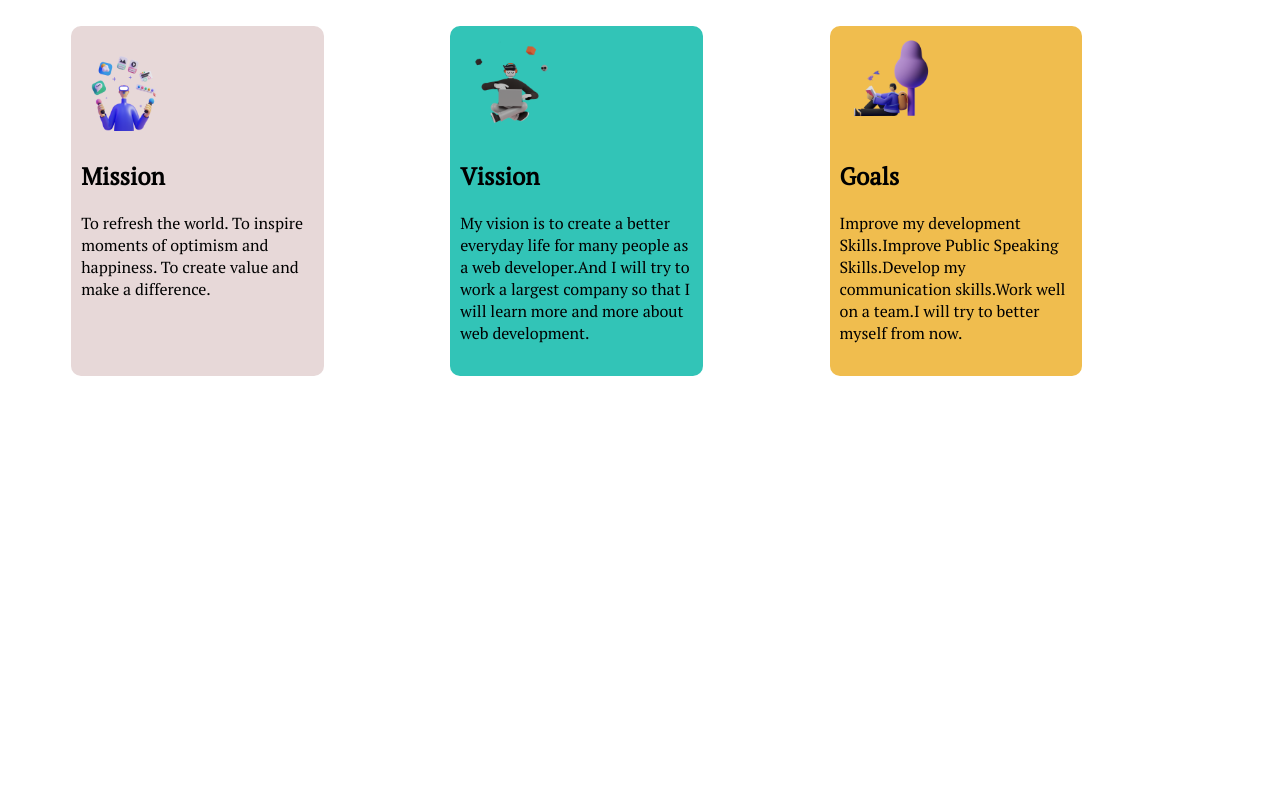
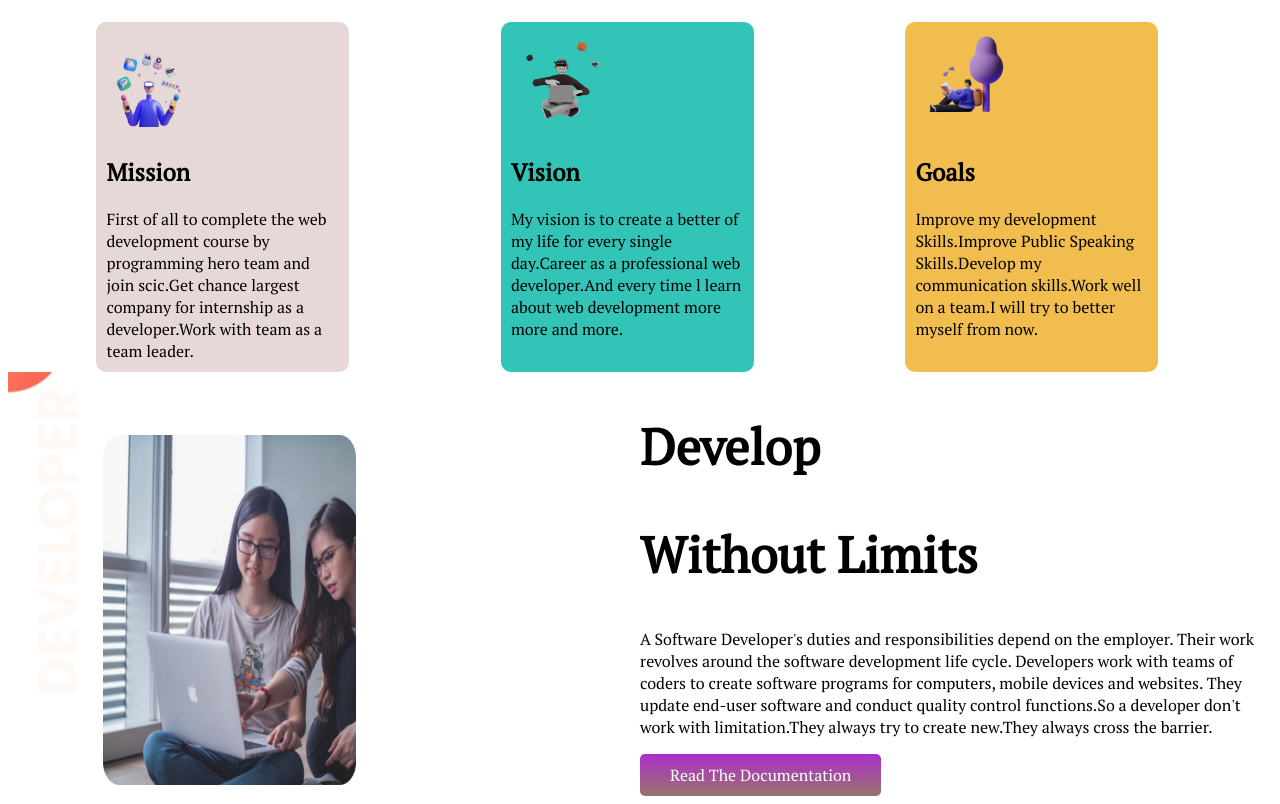
Before and after one commit to MDRifat02/assignment01, a plain HTML site: page index.html in a window 1280 px wide. Shown: the part 570-1374 px from the top of the page. Before the commit the page ends 946 px from the top, so only its background shows below. Drawn offline with Linux system fonts and the light colour scheme; a web font is replaced by a local one.

Commit message:
changed01 added

```diff
--- a/index.html
+++ b/index.html
@@ -14,7 +14,7 @@
 </head>
 
 <body>
-    <section class="flexibel-display">
+    <section class="flexible-display">
         <div class="half-width">
             <div id="left-border">
                 <h1>Stay Fucued On </h1>
@@ -23,7 +23,7 @@
             <p>I am a positive, enthusiastic and competent Web Developer who, over the years, has built up a diverse
                 range of skills, qualities and attributes that guarantee I will perform highly in this role
             </p>
-            <a class="button" target="_bank" href="">Explore Now</a>
+            <a class="button" target="_blank" href="">Explore Now</a>
             <p> Scroll down to explore more about us</p>
 
         </div>
@@ -31,7 +31,7 @@
             <img src="images/person/person-5.png" alt="">
         </div>
     </section>
-    <section>
+    <section class="flexible-display">
         <div>
             <div>
                 <h1 class="span-color1">My Mission in <span class="span-color">2022</span></h1>
@@ -42,8 +42,8 @@
                     <img class="style" src="images/illustrators/illustrator-1.png" alt="">
                     <h2>Mission</h2>
 
-                    <p> To refresh the world. To inspire moments of optimism and happiness. To create value and make a
-                        difference.
+                    <p> First of all to complete the web development course by programming hero team and join scic.Get
+                        chance largest company for internship as a developer.Work with team as a team leader.
                     </p>
 
                 </div>
@@ -51,10 +51,10 @@
                 <div id="box2" class="box-style2">
 
                     <img class="style" src="images/illustrators/illustrator-2.png" alt="">
-                    <h2>Vission</h2>
+                    <h2>Vision</h2>
                     <p>
-                        My vision is to create a better everyday life for many people as a web developer.And I will try
-                        to work a largest company so that I will learn more and more about web development.
+                        My vision is to create a better of my life for every single day.Career as a professional web
+                        developer.And every time l learn about web development more more and more.
                     </p>
                 </div>
                 <div id="box3" class="box-style3">
@@ -69,6 +69,26 @@
 
 
     </section>
+    <section class="flexible-display back-img">
+
+        <div class="half-width">
+            <img src="images/pictures/coding.png" alt="" class="image-size">
+
+        </div>
+
+        <div class="half-width">
+            <h1>Develop</h1>
+            <h1>Without Limits</h1>
+            <p> A Software Developer's duties and responsibilities depend on the employer. Their work revolves around
+                the software development life cycle. Developers work with teams of coders to create software programs
+                for computers, mobile devices and websites. They update end-user software and conduct quality control
+                functions.So a developer don't work with limitation.They always try to create new.They always cross the
+                barrier.
+            </p>
+            <a class="button" target="_blank" href="">Read The Documentation</a>
+
+        </div>
+    </section>
 
 </body>
 
--- a/style.css
+++ b/style.css
@@ -17,7 +17,7 @@ h1{
 .half-width img{
     width:70%
 }
-.flexibel-display{
+.flexible-display{
     display: flex;
 }
 #left-border{
@@ -30,14 +30,14 @@ h1{
     background-image: linear-gradient(rgb(171, 46, 202),rgb(153, 115, 109));
     padding: 10px 30px;
     border: none;
-    color: rgb(10, 3, 17);
+    color: white;
     font-size: 16px;
     display: inline-block;
     border-radius: 5px;
 }
 .box-style1{
     width: 33.33%;
-    margin-left: 5%;
+    margin-left: 7%;
     margin-right: 5%;
     padding-left: 20px;
     border-radius: 10px;
@@ -46,7 +46,7 @@ h1{
 }
 .box-style2{
     width: 33.33%;
-    margin-left: 5%;
+    margin-left: 7%;
     margin-right: 5%;
     padding-left: 20px;
     border-radius: 10px;
@@ -55,7 +55,7 @@ h1{
 }
 .box-style3{
     width: 33.33%;
-    margin-left: 5%;
+    margin-left: 7%;
     margin-right: 5%;
     padding-left: 20px;
     border-radius: 10px;
@@ -88,3 +88,21 @@ h1{
     width:100px;
     height:100px;
 }
+.half-width{
+    width: 50%;
+}
+.half-width img{
+    width: 40%;
+}
+.image-size{
+    margin-left: 15%;
+    margin-right: 5%;
+    margin-top: 10%;
+    width:500px;
+    height:350px;
+}
+.back-img{
+    background-image: url(images/shapes/top-banner.png);
+    background-repeat: no-repeat;
+    background-position: left;
+}
```
Also changed, not shown: images/shapes/dream-bg.png (added), images/shapes/dream2.png (added), images/shapes/top-banner.png (added).
